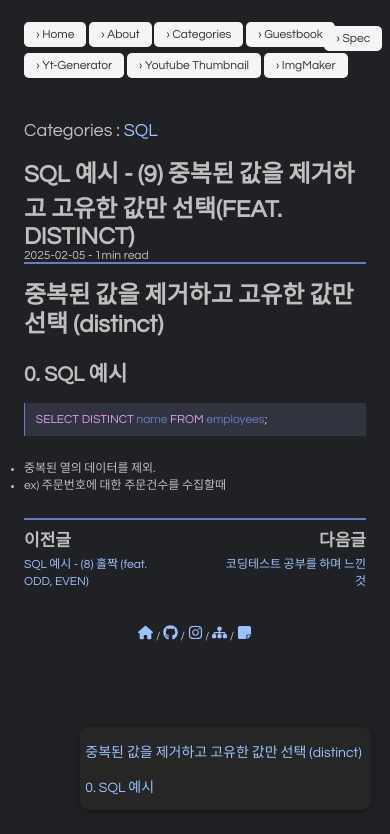
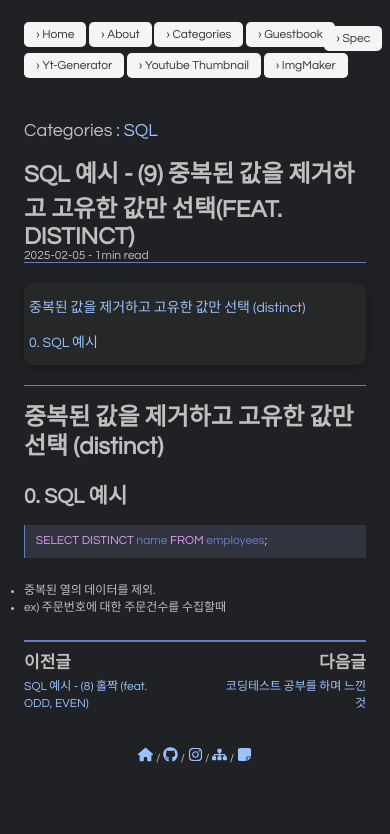
Before and after one commit to pozuhtuhv/pozuhtuhv.github.io, a Jekyll site: the page built from _posts/2025-02-05-sql-example-(9)-distinct.md, in a window 390 px wide. Shown: the top 834 px of the page. Built offline with Jekyll 4.4.1, drawn with Linux system fonts in a browser that asks for light colours.

Commit message:
(edit) markdown_toc

```diff
--- a/_layouts/post.html
+++ b/_layouts/post.html
@@ -37,6 +37,16 @@ ol#markdown-toc {
 
 #markdown-toc a:hover {
   background-color: rgba(153, 195, 255, 0.2);
+}
+
+@media screen and (max-width: 768px) {
+  #markdown-toc {
+    position: static;
+    max-height: none;
+    margin: 20px 0;
+    width: 100%;
+    background-color: rgba(40, 40, 40, 0.8);
+  }
 }
 </style>
 
```
